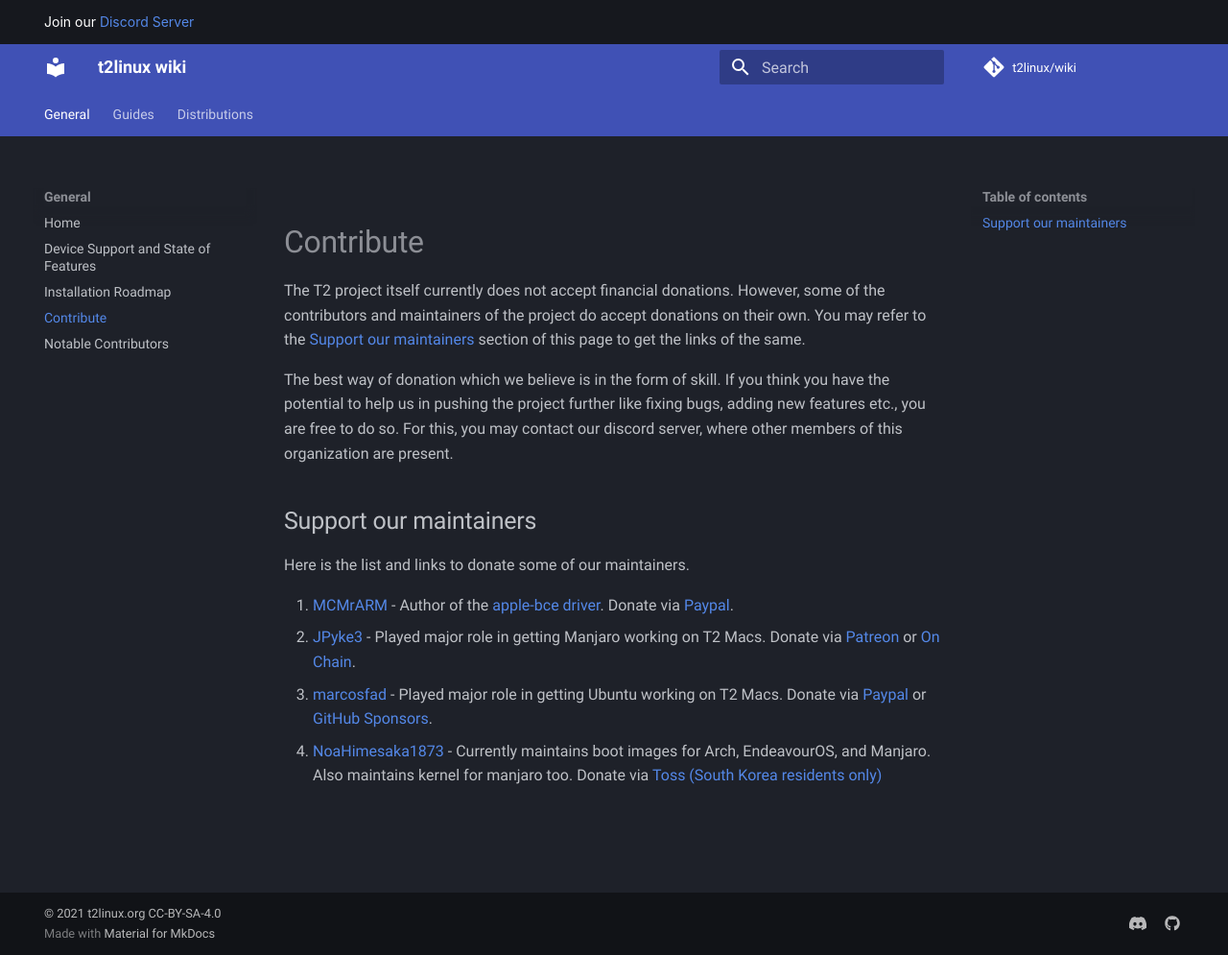
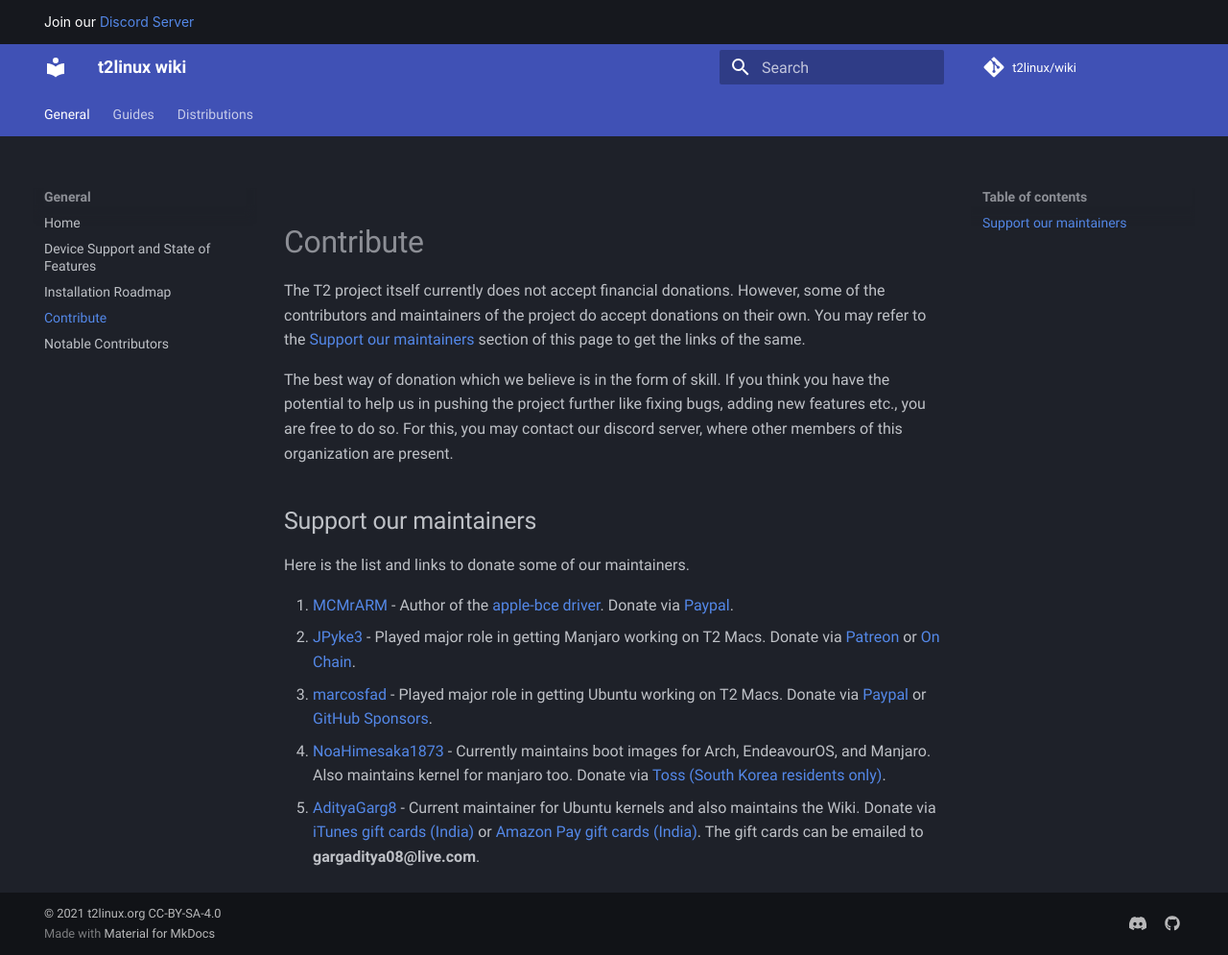
Before and after one commit to t2linux/wiki, an MkDocs documentation site: the page built from docs/contribute.md, in a window 1280 px wide and 995 px high. Shown: the whole window at 96% size. Built offline with MkDocs 1.6.1 and Material for MkDocs 9.7.7, drawn with Linux system fonts in a browser that asks for light colours; comment, search, counter and statistics services are not loaded.

Commit message:
Contribute: Add AdityaGarg8 donations (#268)

```diff
--- a/docs/contribute.md
+++ b/docs/contribute.md
@@ -11,4 +11,5 @@ Here is the list and links to donate some of our maintainers.
 1. [MCMrARM](https://github.com/MCMrARM) - Author of the [apple-bce driver](https://github.com/t2linux/apple-bce-drv). Donate via [Paypal](https://paypal.me/mcmrarm).
 2. [JPyke3](https://github.com/JPyke3) - Played major role in getting Manjaro working on T2 Macs. Donate via [Patreon](https://patreon.com/pykee) or [On Chain](https://github.com/JPyke3/mbp-manjaro#donations).
 3. [marcosfad](https://github.com/marcosfad) - Played major role in getting Ubuntu working on T2 Macs. Donate via [Paypal](https://paypal.me/marcosfad) or [GitHub Sponsors](https://github.com/sponsors/marcosfad).
-4. [NoaHimesaka1873](https://github.com/NoaHimesaka1873) - Currently maintains boot images for Arch, EndeavourOS, and Manjaro. Also maintains kernel for manjaro too. Donate via [Toss (South Korea residents only)](https://toss.me/yuifmirror)
+4. [NoaHimesaka1873](https://github.com/NoaHimesaka1873) - Currently maintains boot images for Arch, EndeavourOS, and Manjaro. Also maintains kernel for manjaro too. Donate via [Toss (South Korea residents only)](https://toss.me/yuifmirror).
+5. [AdityaGarg8](https://github.com/AdityaGarg8) - Current maintainer for Ubuntu kernels and also maintains the Wiki. Donate via [iTunes gift cards (India)](https://www.apple.com/in/shop/gift-cards) or [Amazon Pay gift cards (India)](https://www.amazon.in/gift-card-store/b?ie=UTF8&node=3704982031). The gift cards can be emailed to **gargaditya08@live.com**.
```
